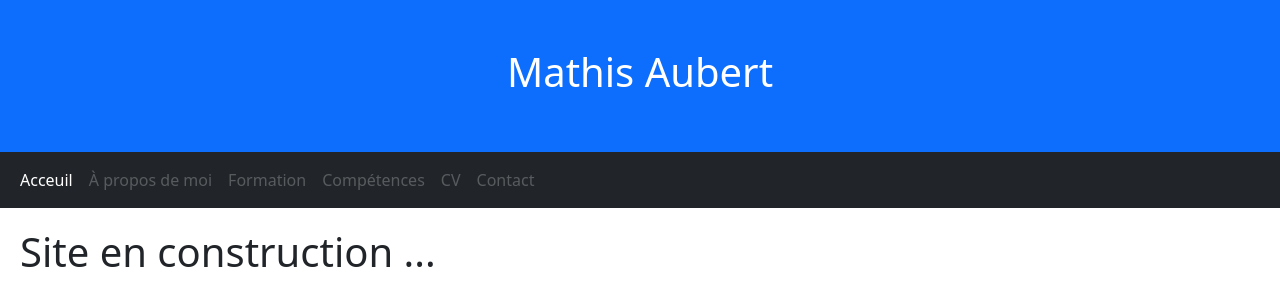
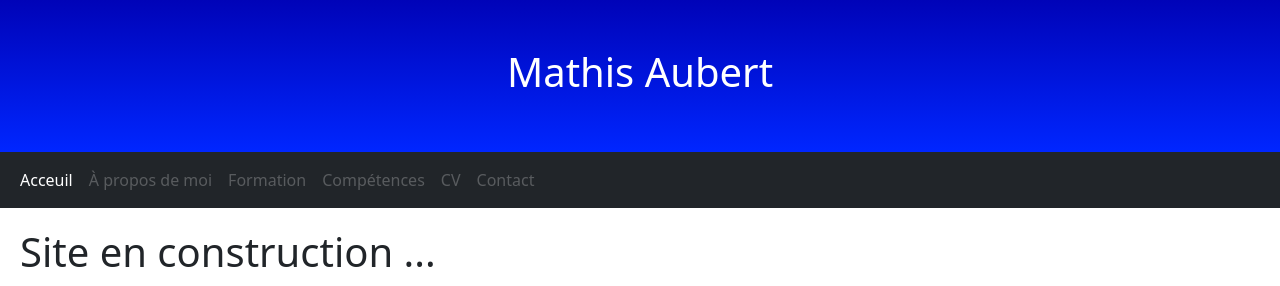
Before and after one commit to Maths-A/website, a plain HTML site: page index.html in a window 1280 px wide. Shown: the top 286 px of the page. Drawn offline with nearby package versions, Linux system fonts and the light colour scheme.

Commit message:
Update index.html

```diff
--- a/index.html
+++ b/index.html
@@ -13,7 +13,7 @@
 </head>
 
 <body>
-    <div class="p-5 bg-primary text-white text-center" id="header" background-image: linear-gradient(180deg, rgb(0, 3, 184), rgb(0, 38, 255));>
+    <div class="p-5 bg-primary text-white text-center" id="header" style="background-image: linear-gradient(180deg, rgb(0, 3, 184), rgb(0, 38, 255))";>
         <h1>Mathis Aubert</h1>
     </div>
 
```
